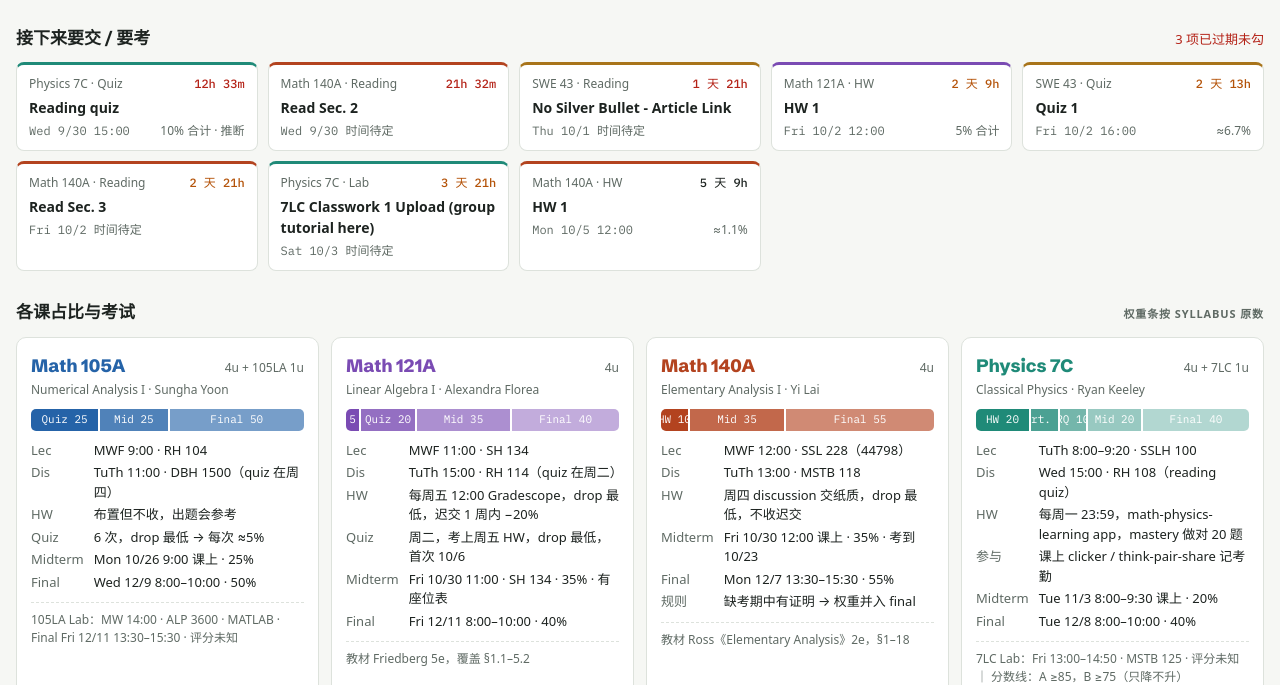
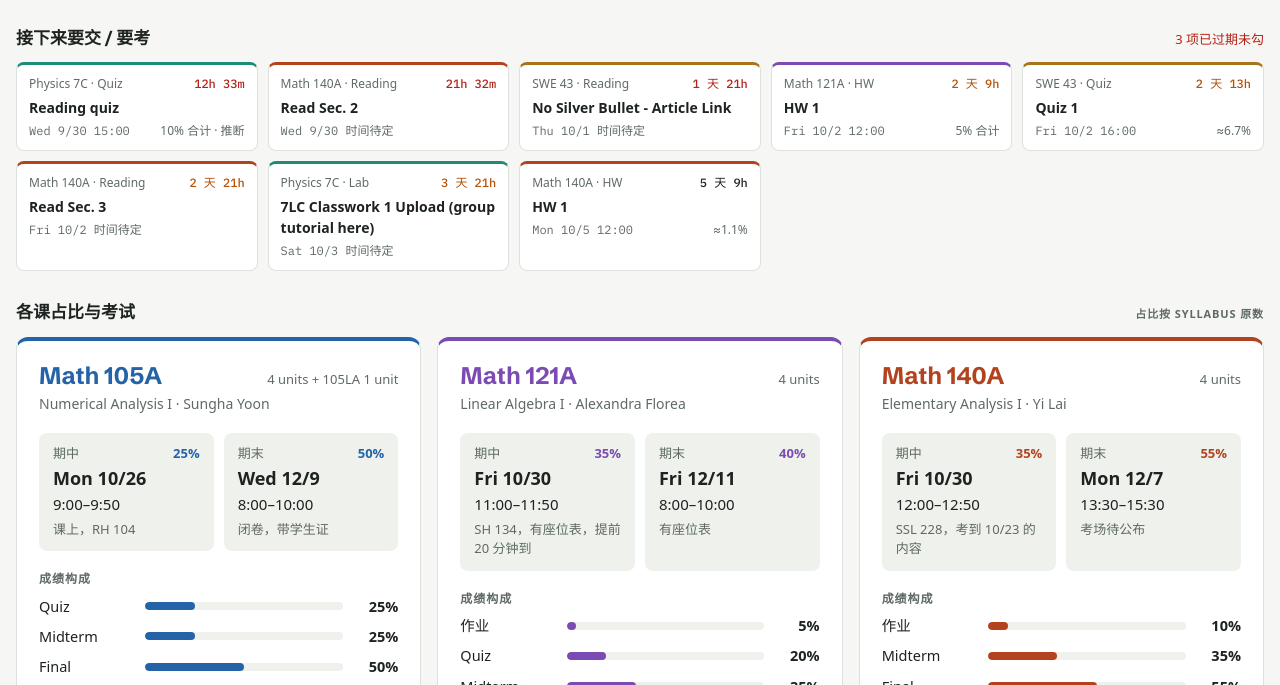
Before and after one commit to Lemonaderrrrr/fall2026-course-board, a plain HTML site: page index.html in a window 1280 px wide. Shown: the part 115-800 px from the top of the page. Drawn offline with Linux system fonts and the light colour scheme.

Commit message:
Course cards: exam dates up top, weight rows, larger type
Co-Authored-By: Claude Opus 5.5 <noreply@anthropic.com>

```diff
--- a/index.html
+++ b/index.html
@@ -48,21 +48,43 @@ section{display:flex;flex-direction:column;gap:12px}
 .nx .lbl{font-weight:600}
 .overdue{font-size:13px;color:var(--crit)}
 
-/* course cards */
-.cards{display:grid;grid-template-columns:repeat(auto-fill,minmax(290px,1fr));gap:12px}
-.card{background:var(--panel);border:1px solid var(--line);border-radius:10px;padding:14px;display:flex;flex-direction:column;gap:10px;min-width:0}
-.card .top{display:flex;justify-content:space-between;align-items:baseline;gap:8px}
-.card .code{font-family:var(--display);font-weight:800;font-size:18px;color:var(--cc)}
-.card .units{font-size:12px;color:var(--muted)}
-.card .name{font-size:12px;color:var(--muted);margin-top:-8px}
-.bar{display:flex;height:22px;border-radius:5px;overflow:hidden;gap:2px}
-.bar span{display:flex;align-items:center;justify-content:center;font-size:11px;font-family:var(--mono);color:#fff;background:var(--cc);white-space:nowrap;overflow:hidden;min-width:0}
-.bar span:nth-child(2){opacity:.8}.bar span:nth-child(3){opacity:.62}.bar span:nth-child(4){opacity:.46}.bar span:nth-child(5){opacity:.34}
-.kv{display:grid;grid-template-columns:auto 1fr;gap:3px 10px;font-size:13px;margin:0}
-.kv dt{color:var(--muted);white-space:nowrap}
+/* course cards: 桌面 3+2，平板 2 列，手机 1 列 */
+.cards{display:grid;grid-template-columns:repeat(6,minmax(0,1fr));gap:16px}
+.card{grid-column:span 2;background:var(--panel);border:1px solid var(--line);border-top:4px solid var(--cc);border-radius:12px;padding:20px 22px 22px;display:flex;flex-direction:column;gap:18px;min-width:0;font-size:15px;line-height:1.6}
+.card:nth-child(n+4){grid-column:span 3}
+@media (max-width:1100px){
+  .cards{grid-template-columns:repeat(2,minmax(0,1fr))}
+  .card,.card:nth-child(n+4){grid-column:span 1}
+  .card:last-child:nth-child(odd){grid-column:span 2}
+}
+@media (max-width:680px){
+  .cards{grid-template-columns:minmax(0,1fr)}
+  .card,.card:nth-child(n+4),.card:last-child:nth-child(odd){grid-column:auto}
+  .card{padding:18px 16px 20px}
+}
+.ch{display:flex;flex-direction:column;gap:2px}
+.ch .row{display:flex;justify-content:space-between;align-items:baseline;flex-wrap:wrap;gap:4px 12px}
+.card .code{font-family:var(--display);font-weight:700;font-size:24px;line-height:1.25;color:var(--cc)}
+.card .units{font-size:13px;color:var(--muted)}
+.card .name{font-size:14px;color:var(--muted)}
+.sl{font-size:12px;font-weight:600;letter-spacing:.08em;color:var(--muted);margin-bottom:6px}
+.exams{display:grid;grid-template-columns:repeat(2,minmax(0,1fr));gap:10px}
+.exam{background:var(--soft);border-radius:8px;padding:10px 14px 12px;display:flex;flex-direction:column;gap:2px;min-width:0}
+.exam .el{display:flex;justify-content:space-between;gap:8px;font-size:13px;color:var(--muted)}
+.exam .el b{color:var(--cc);font-weight:600;font-variant-numeric:tabular-nums}
+.exam .ed{font-size:18px;font-weight:600;line-height:1.35;font-variant-numeric:tabular-nums}
+.exam .et{font-size:15px;font-weight:500;font-variant-numeric:tabular-nums}
+.exam .ex{margin-top:2px;font-size:13px;color:var(--muted);line-height:1.5}
+.exam.none .ed{color:var(--muted);font-weight:500}
+.weights{display:flex;flex-direction:column;gap:7px}
+.wrow{display:grid;grid-template-columns:6.5em minmax(0,1fr) 3em;align-items:center;gap:12px;font-size:14.5px}
+.wrow .wt{height:8px;border-radius:4px;background:var(--soft);overflow:hidden}
+.wrow .wt i{display:block;height:100%;background:var(--cc);border-radius:4px}
+.wrow .wp{text-align:right;font-weight:600;font-variant-numeric:tabular-nums}
+.kv{display:grid;grid-template-columns:4.5em minmax(0,1fr);gap:8px 14px;margin:0;font-size:14.5px;line-height:1.6}
+.kv dt{color:var(--muted)}
 .kv dd{margin:0;min-width:0}
-.lab{font-size:12px;color:var(--muted);border-top:1px dashed var(--line);padding-top:8px}
-.tag{display:inline-block;font-size:11px;padding:0 6px;border-radius:4px;background:var(--soft);color:var(--muted);margin-left:4px}
+.cnote{margin:0;padding-top:14px;border-top:1px solid var(--line);font-size:13.5px;line-height:1.6;color:var(--muted)}
 
 /* week grid */
 .filters{display:flex;flex-wrap:wrap;gap:6px}
@@ -136,7 +158,7 @@ tr.now + tr.topics td{background:color-mix(in srgb,var(--accent) 6%,var(--soft))
   </section>
 
   <section>
-    <div class="sechead"><h2>各课占比与考试</h2><span class="eyebrow">权重条按 syllabus 原数</span></div>
+    <div class="sechead"><h2>各课占比与考试</h2><span class="eyebrow">占比按 syllabus 原数</span></div>
     <div class="cards" id="cards"></div>
   </section>
 
@@ -184,26 +206,31 @@ tr.now + tr.topics td{background:color-mix(in srgb,var(--accent) 6%,var(--soft))
 
 <script>
 const COURSES = [
-  {k:"105", code:"Math 105A", name:"Numerical Analysis I · Sungha Yoon", units:"4u + 105LA 1u", cc:"--c105",
-   weights:[["Quiz",25],["Mid",25],["Final",50]],
-   kv:[["Lec","MWF 9:00 · RH 104"],["Dis","TuTh 11:00 · DBH 1500（quiz 在周四）"],["HW","布置但不收，出题会参考"],["Quiz","6 次，drop 最低 → 每次 ≈5%"],["Midterm","Mon 10/26 9:00 课上 · 25%"],["Final","Wed 12/9 8:00–10:00 · 50%"]],
-   lab:"105LA Lab：MW 14:00 · ALP 3600 · MATLAB · Final Fri 12/11 13:30–15:30 · 评分未知"},
-  {k:"121", code:"Math 121A", name:"Linear Algebra I · Alexandra Florea", units:"4u", cc:"--c121",
-   weights:[["HW",5],["Quiz",20],["Mid",35],["Final",40]],
-   kv:[["Lec","MWF 11:00 · SH 134"],["Dis","TuTh 15:00 · RH 114（quiz 在周二）"],["HW","每周五 12:00 Gradescope，drop 最低，迟交 1 周内 −20%"],["Quiz","周二，考上周五 HW，drop 最低，首次 10/6"],["Midterm","Fri 10/30 11:00 · SH 134 · 35% · 有座位表"],["Final","Fri 12/11 8:00–10:00 · 40%"]],
-   lab:"教材 Friedberg 5e，覆盖 §1.1–5.2"},
-  {k:"140", code:"Math 140A", name:"Elementary Analysis I · Yi Lai", units:"4u", cc:"--c140",
-   weights:[["HW",10],["Mid",35],["Final",55]],
-   kv:[["Lec","MWF 12:00 · SSL 228（44798）"],["Dis","TuTh 13:00 · MSTB 118"],["HW","周四 discussion 交纸质，drop 最低，不收迟交"],["Midterm","Fri 10/30 12:00 课上 · 35% · 考到 10/23"],["Final","Mon 12/7 13:30–15:30 · 55%"],["规则","缺考期中有证明 → 权重并入 final"]],
-   lab:"教材 Ross《Elementary Analysis》2e，§1–18"},
-  {k:"7c", code:"Physics 7C", name:"Classical Physics · Ryan Keeley", units:"4u + 7LC 1u", cc:"--c7c",
-   weights:[["HW",20],["Part.",10],["RQ",10],["Mid",20],["Final",40]],
-   kv:[["Lec","TuTh 8:00–9:20 · SSLH 100"],["Dis","Wed 15:00 · RH 108（reading quiz）"],["HW","每周一 23:59，math-physics-learning app，mastery 做对 20 题"],["参与","课上 clicker / think-pair-share 记考勤"],["Midterm","Tue 11/3 8:00–9:30 课上 · 20%"],["Final","Tue 12/8 8:00–10:00 · 40%"]],
-   lab:"7LC Lab：Fri 13:00–14:50 · MSTB 125 · 评分未知 ｜ 分数线：A ≥85，B ≥75（只降不升）"},
-  {k:"swe", code:"SWE 43", name:"Intro to Software Engineering · Jess Gillespie", units:"4u", cc:"--cswe",
-   weights:[["Quiz",60],["HW",30],["Attend",10]],
-   kv:[["Lec","TuTh 18:30–19:50 · ALP 1300"],["Dis","Fri 10:00 · PCB 1200（quiz 在这做）"],["HW","3 个，各 10%：需求文档 / Git / 测试计划"],["Quiz","10 次，drop 最低 → 每次 ≈6.7%，周五 15:00 前"],["Midterm","无"],["Final","Quiz 10 · Tue 12/8，时间待定"]],
-   lab:"不收迟交 · 课程评价 +0.5% extra credit"},
+  {k:"105", code:"Math 105A", name:"Numerical Analysis I · Sungha Yoon", units:"4 units + 105LA 1 unit", cc:"--c105",
+   weights:[["Quiz",25],["Midterm",25],["Final",50]],
+   exams:[{l:"期中",w:25,d:"Mon 10/26",t:"9:00–9:50",x:"课上，RH 104"},{l:"期末",w:50,d:"Wed 12/9",t:"8:00–10:00",x:"闭卷，带学生证"}],
+   rows:[["上课","MWF 9:00–9:50 · RH 104"],["讨论课","TuTh 11:00 · DBH 1500，quiz 在周四"],["作业","布置但不收，考试会参考"],["Quiz","共 6 次，去掉最低 1 次，每次约 5%"]],
+   note:"105LA Lab：MW 14:00 · ALP 3600，用 MATLAB。期末 Fri 12/11 13:30–15:30，评分方式未知。"},
+  {k:"121", code:"Math 121A", name:"Linear Algebra I · Alexandra Florea", units:"4 units", cc:"--c121",
+   weights:[["作业",5],["Quiz",20],["Midterm",35],["Final",40]],
+   exams:[{l:"期中",w:35,d:"Fri 10/30",t:"11:00–11:50",x:"SH 134，有座位表，提前 20 分钟到"},{l:"期末",w:40,d:"Fri 12/11",t:"8:00–10:00",x:"有座位表"}],
+   rows:[["上课","MWF 11:00 · SH 134"],["讨论课","TuTh 15:00 · RH 114，quiz 在周二"],["作业","每周五 12:00 交 Gradescope，去掉最低 1 次；迟交 1 周内扣 20%"],["Quiz","周二考上周五的作业，去掉最低 1 次，第一次 10/6"]],
+   note:"教材 Friedberg《Linear Algebra》第 5 版，讲 §1.1–5.2。"},
+  {k:"140", code:"Math 140A", name:"Elementary Analysis I · Yi Lai", units:"4 units", cc:"--c140",
+   weights:[["作业",10],["Midterm",35],["Final",55]],
+   exams:[{l:"期中",w:35,d:"Fri 10/30",t:"12:00–12:50",x:"SSL 228，考到 10/23 的内容"},{l:"期末",w:55,d:"Mon 12/7",t:"13:30–15:30",x:"考场待公布"}],
+   rows:[["上课","MWF 12:00 · SSL 228（44798）"],["讨论课","TuTh 13:00 · MSTB 118"],["作业","去掉最低 1 次，不收迟交。HW1 在 Canvas 上改为周一 12:00 交 Gradescope"],["缺考","有证明的缺考，期中权重并入期末"]],
+   note:"教材 Ross《Elementary Analysis》第 2 版，§1–18。"},
+  {k:"7c", code:"Physics 7C", name:"Classical Physics · Ryan Keeley", units:"4 units + 7LC 1 unit", cc:"--c7c",
+   weights:[["作业",20],["课堂参与",10],["Reading quiz",10],["Midterm",20],["Final",40]],
+   exams:[{l:"期中",w:20,d:"Tue 11/3",t:"8:00–9:30",x:"课上，SSLH 100"},{l:"期末",w:40,d:"Tue 12/8",t:"8:00–10:00",x:"考场待公布"}],
+   rows:[["上课","TuTh 8:00–9:20 · SSLH 100"],["讨论课","Wed 15:00 · RH 108，做 reading quiz"],["作业","每周一 23:59，在 math-physics-learning app 上做对 20 题"],["参与","课上 clicker 题，记考勤"],["分数线","A ≥ 85，B ≥ 75，只会往下调"]],
+   note:"7LC Lab：Fri 13:00–14:50 · MSTB 125，评分方式未知。"},
+  {k:"swe", code:"SWE 43", name:"Intro to Software Engineering · Jess Gillespie", units:"4 units", cc:"--cswe",
+   weights:[["Quiz",60],["作业",30],["出勤",10]],
+   exams:[{l:"期中",d:"没有期中",none:true},{l:"期末",w:null,d:"Tue 12/8",t:"时间待定",x:"就是 Quiz 10，按一次 quiz 计分"}],
+   rows:[["上课","TuTh 18:30–19:50 · ALP 1300"],["讨论课","Fri 10:00 · PCB 1200，quiz 在这做"],["作业","3 个，各 10%：需求文档、Git、测试计划。不收迟交"],["Quiz","共 10 次，去掉最低 1 次，每次约 6.7%。周五做，限时 35 分钟，禁用 AI"]],
+   note:"填 EEE 课程评价加 0.5% extra credit。"},
 ];
 const CMAP = Object.fromEntries(COURSES.map(c=>[c.k,c]));
 
@@ -296,11 +323,11 @@ function esc(s){return String(s).replace(/[&<>"]/g,c=>({"&":"&amp;","<":"&lt;","
 function renderCards(){
   document.getElementById("cards").innerHTML=COURSES.map(c=>`
    <article class="card" style="--cc:var(${c.cc})">
-     <div class="top"><span class="code">${c.code}</span><span class="units">${c.units}</span></div>
-     <div class="name">${esc(c.name)}</div>
-     <div class="bar" role="img" aria-label="${c.weights.map(w=>w[0]+" "+w[1]+"%").join(", ")}">${c.weights.map(([n,p])=>`<span style="flex:${p}" title="${n} ${p}%">${p>=10?n+" "+p:p}</span>`).join("")}</div>
-     <dl class="kv">${c.kv.map(([a,b])=>`<dt>${a}</dt><dd>${esc(b)}</dd>`).join("")}</dl>
-     <div class="lab">${esc(c.lab)}</div>
+     <div class="ch"><div class="row"><span class="code">${c.code}</span><span class="units">${c.units}</span></div><div class="name">${esc(c.name)}</div></div>
+     <div class="exams">${c.exams.map(e=>`<div class="exam${e.none?" none":""}"><div class="el"><span>${e.l}</span>${e.w?`<b>${e.w}%</b>`:""}</div><div class="ed">${esc(e.d)}</div>${e.t?`<div class="et">${esc(e.t)}</div>`:""}${e.x?`<div class="ex">${esc(e.x)}</div>`:""}</div>`).join("")}</div>
+     <div><div class="sl">成绩构成</div><div class="weights">${c.weights.map(([n,p])=>`<div class="wrow"><span>${n}</span><span class="wt"><i style="width:${p}%"></i></span><span class="wp">${p}%</span></div>`).join("")}</div></div>
+     <dl class="kv">${c.rows.map(([a,b])=>`<dt>${a}</dt><dd>${esc(b)}</dd>`).join("")}</dl>
+     <p class="cnote">${esc(c.note)}</p>
    </article>`).join("");
 }
 function renderFilters(){
```
